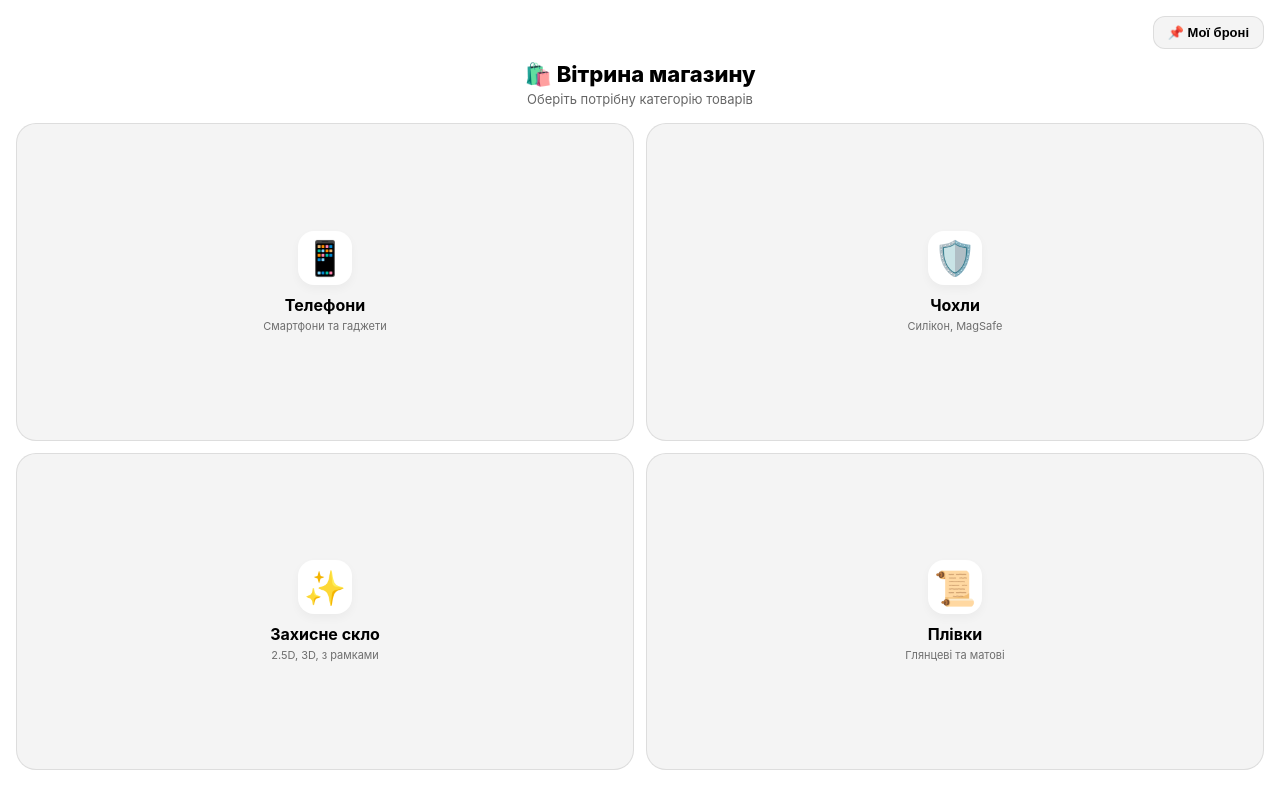
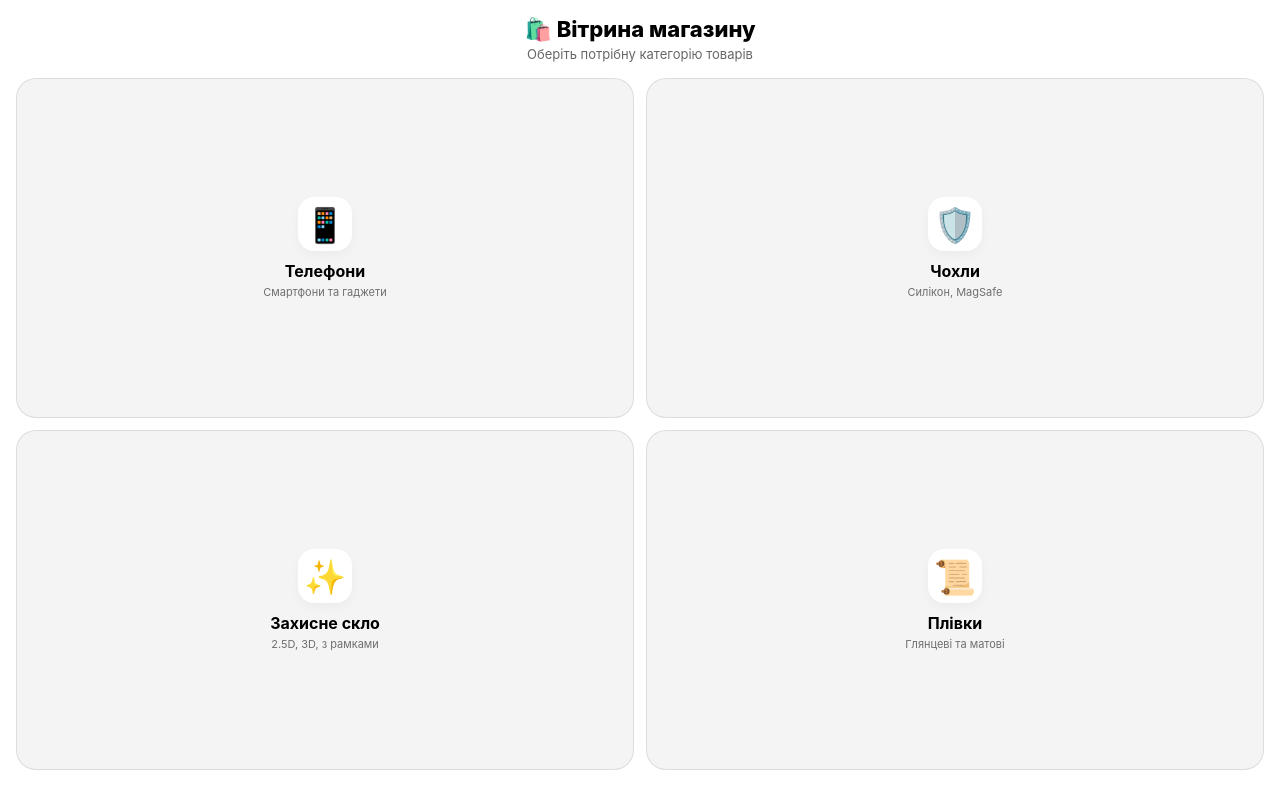
Before and after one commit to vadimchizhevskiy00-cmyk/gadget-shop, a Flask app: page / in a window 1280 px wide. Run offline with Flask 3, Linux system fonts and the light colour scheme; data that the repository does not hold is empty; some libraries are stand-ins or nearby versions.

Commit message:
Update index.html
upd

```diff
--- a/templates/index.html
+++ b/templates/index.html
@@ -32,28 +32,6 @@
             display: flex;
             flex-direction: column;
             padding-bottom: 30px;
-        }
-
-        .header-bar {
-            display: flex;
-            justify-content: space-between;
-            align-items: center;
-            margin-bottom: 12px;
-            flex-shrink: 0;
-        }
-
-        .my-orders-btn {
-            background: var(--secondary);
-            border: 1px solid var(--hint);
-            color: var(--text);
-            padding: 8px 14px;
-            border-radius: 12px;
-            font-size: 13px;
-            font-weight: bold;
-            cursor: pointer;
-            display: flex;
-            align-items: center;
-            gap: 6px;
         }
 
         .welcome-header {
@@ -156,23 +134,9 @@
         .phone-group-title { font-size: 12px; font-weight: bold; margin: 10px 0 6px 0; color: var(--text); border-bottom: 1px solid var(--hint); padding-bottom: 3px; }
         .rec-item { display: flex; justify-content: space-between; align-items: center; font-size: 12px; margin-bottom: 8px; gap: 8px; background: var(--bg); padding: 8px; border-radius: 8px; }
         .add-rec-btn { background: var(--accent); color: white; border: none; padding: 6px 10px; border-radius: 6px; font-size: 11px; cursor: pointer; font-weight: bold; white-space: nowrap; }
-
-        .my-booking-card { background: var(--secondary); padding: 14px; border-radius: 14px; margin-bottom: 12px; border: 1px solid var(--hint); }
-        .my-booking-header { display: flex; justify-content: space-between; align-items: center; font-size: 12px; font-weight: bold; margin-bottom: 8px; border-bottom: 1px solid var(--hint); padding-bottom: 6px; }
-        .booking-status-tag { background: #d4edda; color: #155724; padding: 3px 8px; border-radius: 6px; font-size: 10px; text-transform: uppercase; }
-        .booking-items { font-size: 13px; margin-bottom: 8px; opacity: 0.9; }
-        .booking-time { font-size: 11px; color: var(--orange); font-weight: bold; }
     </style>
 </head>
 <body>
-
-    <div class="header-bar">
-        <div></div>
-        <button class="my-orders-btn" onclick="openMyBookingsModal()">
-            <span>📌 Мої броні</span>
-            <span id="bookingsBadge" style="background:var(--accent); color:white; border-radius:50%; padding:2px 6px; font-size:10px; display:none;">0</span>
-        </button>
-    </div>
 
     {% if not category %}
         <div class="welcome-header">
@@ -261,7 +225,6 @@
                 </div>
                 {% endif %}
 
-                <!-- Характеристики смартфона (Включая Процессор) -->
                 <div class="specs-container">
                     {% if p.get('Экран') and p.get('Экран') != '-' %}<div class="spec-tag">🖥️ {{ p.get('Экран') }}</div>{% endif %}
                     {% if p.get('Процессор') and p.get('Процессор') != '-' %}<div class="spec-tag">🧠 {{ p.get('Процессор') }}</div>{% endif %}
@@ -335,15 +298,6 @@
         </div>
     </div>
 
-    <!-- Модальне вікно списку актуальних броней -->
-    <div class="modal" id="myBookingsModal">
-        <div class="modal-content">
-            <h3>📌 Мої активні броні</h3>
-            <div id="myBookingsList"></div>
-            <button onclick="closeMyBookingsModal()" style="width:100%; background:none; border:none; color:gray; padding:12px; cursor:pointer;">Закрити</button>
-        </div>
-    </div>
-
     <!-- Модальне вікно сповіщень -->
     <div class="modal" id="notifyModal">
         <div class="modal-content">
@@ -361,7 +315,6 @@
         let tg = window.Telegram.WebApp;
         tg.expand();
         let cart = JSON.parse(localStorage.getItem('cart')) || [];
-        let userBookings = JSON.parse(localStorage.getItem('userBookings')) || [];
         let selectedPhoneState = {};
         let currentNotifyProduct = "";
 
@@ -378,17 +331,6 @@
                 submitBtn.innerText = "Підтвердити замовлення";
             }
         });
-
-        function updateBookingsBadge() {
-            let badge = document.getElementById('bookingsBadge');
-            if (userBookings.length > 0) {
-                badge.innerText = userBookings.length;
-                badge.style.display = 'inline-block';
-            } else {
-                badge.style.display = 'none';
-            }
-        }
-        updateBookingsBadge();
 
         function selectMemory(cardIdx, memoryVal, priceVal, btnEl) {
             let parent = btnEl.parentElement;
@@ -537,32 +479,6 @@
             if (cart.length > 0) mainButton.show();
         }
 
-        function openMyBookingsModal() {
-            let container = document.getElementById('myBookingsList');
-            if (userBookings.length === 0) {
-                container.innerHTML = `<p style="text-align:center; opacity:0.6; padding: 20px 0;">У вас немає активних броней.</p>`;
-            } else {
-                container.innerHTML = userBookings.map((b, idx) => `
-                    <div class="my-booking-card">
-                        <div class="my-booking-header">
-                            <span>Бронь у магазині</span>
-                            <span class="booking-status-tag">Активна</span>
-                        </div>
-                        <div class="booking-items">
-                            ${b.items.map(i => `• ${i.title} (${i.price} грн)`).join('<br>')}
-                        </div>
-                        <div style="font-weight:bold; margin-bottom: 4px; font-size:13px;">Сума: ${b.totalPrice} грн</div>
-                        <div class="booking-time">⏱️ Відкладено до: ${b.expiresAt}</div>
-                    </div>
-                `).join('');
-            }
-            document.getElementById('myBookingsModal').style.display = 'flex';
-        }
-
-        function closeMyBookingsModal() {
-            document.getElementById('myBookingsModal').style.display = 'none';
-        }
-
         function openNotifyModal(productTitle) {
             currentNotifyProduct = productTitle;
             document.getElementById('notifyProductName').innerText = productTitle;
@@ -633,26 +549,10 @@
                 method: 'POST', headers: {'Content-Type': 'application/json'},
                 body: JSON.stringify({ type: isBooking ? 'booking' : 'order', items: cart, name: name, phone: phoneInput })
             }).then(() => {
-                if (isBooking) {
-                    let now = new Date();
-                    now.setHours(now.getHours() + 24);
-                    let expiresAt = now.getHours().toString().padStart(2, '0') + ":" + now.getMinutes().toString().padStart(2, '0') + " (завтра)";
-                    let totalPrice = cart.reduce((sum, item) => sum + Number(item.price), 0);
-
-                    userBookings.unshift({
-                        items: [...cart],
-                        totalPrice: totalPrice,
-                        expiresAt: expiresAt
-                    });
-                    localStorage.setItem('userBookings', JSON.stringify(userBookings));
-                    updateBookingsBadge();
-                }
-
                 let msg = isBooking
-                    ? `Ваш товар успішно заброньовано на 24 години!\nЧекаємо на вас у магазині.`
+                    ? 'Ваш товар успішно заброньовано на 24 години! Чекаємо на вас у магазині.'
                     : 'Дякуємо! Ваше замовлення прийнято.';
                 alert(msg);
-
                 localStorage.removeItem('cart');
                 cart = [];
                 updateUI();
```
